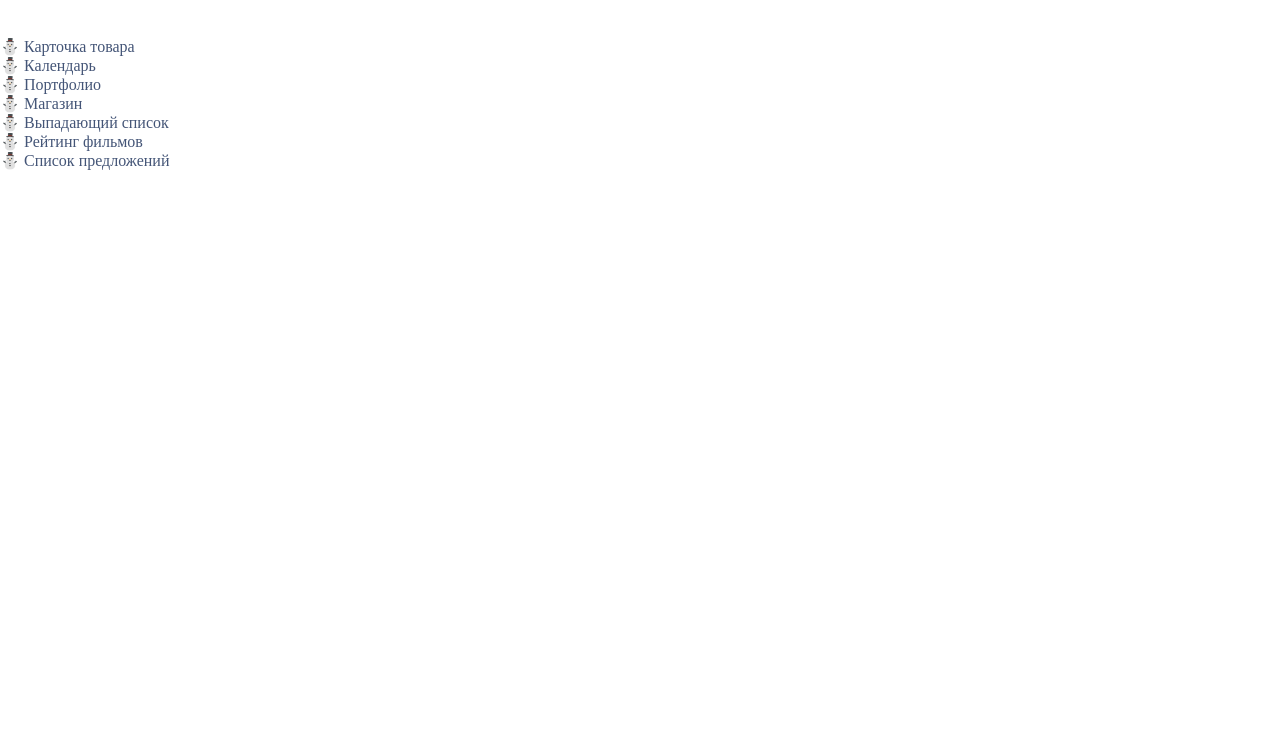
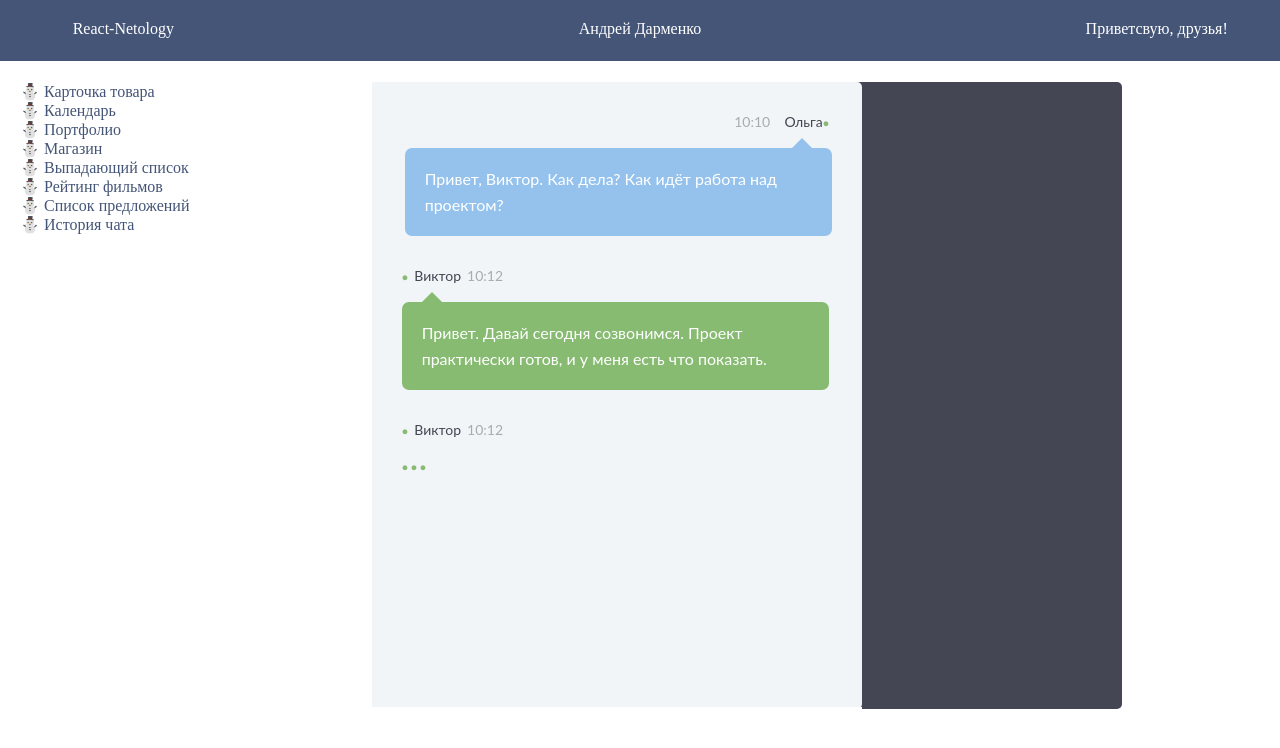
Before and after one commit to IamFenniks/react-netology, a React (Create React App) app: page /chat in a window 1280 px wide. Shown: the top 748 px of the page. Built offline with nearby package versions, Linux system fonts and the light colour scheme; a web font is replaced by a local one.

Commit message:
HW 3/3 is started. Go on...

```diff
--- a/src/App.css
+++ b/src/App.css
@@ -591,13 +591,25 @@ button:hover {
     "top_nav top_nav top_nav top_nav top_nav top_nav"
     "side_nav m-content m-content m-content m-content m-content";
     margin:0 auto;
-  padding:1rem 0;
+  padding:0;
   /* width:calc(100% - 5rem); */
 }
 .side_nav a{color: #457;}
-.top_nav{grid-area: top_nav; height: 21px;}
+.top_nav{
+  grid-area: top_nav;
+  display: grid;
+  grid-template-columns: 2fr 8fr 2fr;
+  text-align: center;
+  min-height: 21px;
+  padding: 20px;
+  background-color: #457;
+  color: #fff;
+  position: relative;
+  z-index: 35;
+  border-bottom: 1px solid #fff;
+}
 .top_nav nav{padding: 21px;}
-.side_nav{grid-area: side_nav; position: relative; z-index: 100;}
+.side_nav{grid-area: side_nav; position: relative; z-index: 100; padding: 20px;}
 .m-content{grid-area: m-content;}
 
 
@@ -1036,7 +1048,210 @@ top:5px;
 
 
 /* HomeWork 3/3 ---- START */
+/*
+*, *:before, *:after {
+  box-sizing: border-box;
+} */
 
+.chat-container {
+  margin: 0 auto;
+  width: 750px;
+  background: #444753;
+  font: 14px/20px "Lato", Arial, sans-serif;
+  color: white;
+  border-radius: 5px;
+  margin-top: 20px;
+}
+
+.people-list {
+  width: 260px;
+  float: left;
+}
+.people-list .search {
+  padding: 20px;
+}
+.people-list input {
+  border-radius: 3px;
+  border: none;
+  padding: 14px;
+  color: white;
+  background: #6A6C75;
+  width: 90%;
+  font-size: 14px;
+}
+.people-list .fa-search {
+  position: relative;
+  left: -25px;
+}
+.people-list ul {
+  padding: 20px;
+  height: 770px;
+}
+.people-list ul li {
+  padding-bottom: 20px;
+}
+.people-list img {
+  float: left;
+}
+.people-list .about {
+  float: left;
+  margin-top: 8px;
+}
+.people-list .about {
+  padding-left: 8px;
+}
+.people-list .status {
+  max-width: 150px;
+  color: #92959E;
+}
+
+.chat {
+  width: 490px;
+  float: left;
+  background: #F2F5F8;
+  border-top-right-radius: 5px;
+  border-bottom-right-radius: 5px;
+  color: #434651;
+}
+.chat .chat-header {
+  padding: 20px;
+  border-bottom: 2px solid white;
+}
+.chat .chat-header img {
+  float: left;
+}
+.chat .chat-header .chat-about {
+  float: left;
+  padding-left: 10px;
+  margin-top: 6px;
+}
+.chat .chat-header .chat-with {
+  font-weight: bold;
+  font-size: 16px;
+}
+.chat .chat-header .chat-num-messages {
+  color: #92959E;
+}
+.chat .chat-header .fa-star {
+  float: right;
+  color: #D8DADF;
+  font-size: 20px;
+  margin-top: 12px;
+}
+.chat .chat-history {
+  padding: 30px 30px 20px;
+  border-bottom: 2px solid white;
+  overflow-y: scroll;
+  height: 575px;
+}
+.chat .chat-history .message-data {
+  margin-bottom: 15px;
+}
+.chat .chat-history .message-data-time {
+  color: #a8aab1;
+  padding-left: 6px;
+}
+.chat .chat-history .message {
+  color: white;
+  padding: 18px 20px;
+  line-height: 26px;
+  font-size: 16px;
+  border-radius: 7px;
+  margin-bottom: 30px;
+  width: 90%;
+  position: relative;
+}
+.chat .chat-history .message:after {
+  bottom: 100%;
+  left: 7%;
+  border: solid transparent;
+  content: " ";
+  height: 0;
+  width: 0;
+  position: absolute;
+  pointer-events: none;
+  border-bottom-color: #86BB71;
+  border-width: 10px;
+  margin-left: -10px;
+}
+.chat .chat-history .my-message {
+  background: #86BB71;
+}
+.chat .chat-history .other-message {
+  background: #94C2ED;
+}
+.chat .chat-history .other-message:after {
+  border-bottom-color: #94C2ED;
+  left: 93%;
+}
+.chat .chat-message {
+  padding: 30px;
+}
+.chat .chat-message textarea {
+  width: 100%;
+  border: none;
+  padding: 10px 20px;
+  font: 14px/22px "Lato", Arial, sans-serif;
+  margin-bottom: 10px;
+  border-radius: 5px;
+  resize: none;
+}
+.chat .chat-message .fa-file-o, .chat .chat-message .fa-file-image-o {
+  font-size: 16px;
+  color: gray;
+  cursor: pointer;
+}
+.chat .chat-message button {
+  float: right;
+  color: #94C2ED;
+  font-size: 16px;
+  text-transform: uppercase;
+  border: none;
+  cursor: pointer;
+  font-weight: bold;
+  background: #F2F5F8;
+}
+.chat .chat-message button:hover {
+  color: #75b1e8;
+}
+
+.online, .offline, .me {
+  margin-right: 3px;
+  font-size: 10px;
+}
+
+.online {
+  color: #86BB71;
+}
+
+.offline {
+  color: #E38968;
+}
+
+.me {
+  color: #94C2ED;
+}
+
+.align-left {
+  text-align: left;
+}
+
+.align-right {
+  text-align: right;
+}
+
+.float-right {
+  float: right;
+}
+
+.clearfix:after {
+  visibility: hidden;
+  display: block;
+  font-size: 0;
+  content: " ";
+  clear: both;
+  height: 0;
+}
 /* HomeWork 3/3 ---- END */
 
 
--- a/src/App.js
+++ b/src/App.js
@@ -9,6 +9,7 @@ import Store from "./components/hw2/layouts/Store";
 import Dropdown from "./components/hw2/dropdown/Dropdown";
 import Stars from "./components/hw3/films/Stars";
 import Listing from "./components/hw3/listing/Listing";
+import Chat from "./components/hw3/chat/Chat";
 
 function App() {
   const item = {
@@ -23,7 +24,8 @@ function App() {
 
   const items = [];
 
-// console.log(parsedData);
+  const list  = [];
+
 // console.log(items);
 
   return (
@@ -40,6 +42,7 @@ function App() {
         <Route path="/dropdown" element={<Dropdown />} />
         <Route path="/stars" element={<Stars count={4} />} />
         <Route path="/listing" element={<Listing items={ items } />} />
+        <Route path="/chat" element={<Chat list ={ list  } />} />
       </Routes>
     </div>
   );
--- a/src/components/header/top-nav/TopNav.jsx
+++ b/src/components/header/top-nav/TopNav.jsx
@@ -5,7 +5,9 @@ import './../../../App.css';
 const TopNav = () => {
     return (
         <div className="top_nav">
-
+            <div>React-Netology</div>
+            <div>Андрей Дарменко</div>
+            <div>Приветсвую, друзья!</div>
         </div>
     );
 }
--- /dev/null
+++ b/src/components/hw3/chat/Chat.jsx
@@ -0,0 +1,48 @@
+import React from "react";
+import MessageHistory from "./MessageHistory";
+
+const messages = [{
+    id: 'chat-5-1090',
+    from: { name: 'Ольга' },
+    type: 'response',
+    time: '10:10',
+    text: 'Привет, Виктор. Как дела? Как идёт работа над проектом?'
+  }, {
+    id: 'chat-5-1091',
+    from: { name: 'Виктор' },
+    type: 'message',
+    time: '10:12',
+    text: 'Привет. Давай сегодня созвонимся. Проект практически готов, и у меня есть что показать.'
+  }, {
+    id: 'chat-5-1092',
+    from: { name: 'Ольга' },
+    type: 'response',
+    time: '10:14',
+    text: 'Не уверена, что сегодня получится. Всё ещё в офисе. Давай уточню через час. Возникли ли какие-либо проблемы на последней стадии проекта?'
+  }, {
+    id: 'chat-5-1093',
+    from: { name: 'Виктор' },
+    type: 'message',
+    time: '10:20',
+    text: 'Нет, всё прошло гладко. Очень хочу показать всё команде.'
+  }, {
+    id: 'chat-5-1094',
+    from: { name: 'Виктор' },
+    type: 'typing',
+    time: '10:31'
+  }];
+
+const Chat = ({ list }) => {
+    list = messages;
+    return (
+        <div className="clearfix chat-container m-content">
+          <div className="chat">
+            <div className="chat-history">
+              <MessageHistory list={list} />
+            </div>
+          </div>
+        </div>
+      );
+}
+
+export default Chat;
--- /dev/null
+++ b/src/components/hw3/chat/MessageHistory.jsx
@@ -0,0 +1,25 @@
+import React from "react";
+import Message from "./messages/Message";
+import Response from "./messages/Response";
+import Typing from "./messages/Typing";
+import PropTypes from "prop-types";
+
+const MessageHistory = ({ list }) => {
+    return (
+        <ul>
+            <Response from={list.from} message={list} />
+            <Message from={list.from} message={list} />
+            <Typing from={list.from} message={list} />
+        </ul>
+    );
+}
+
+MessageHistory.propTypes = {
+    id: PropTypes.string.isRequired,
+    from: { name: PropTypes.object.isRequired },
+    type: PropTypes.string.isRequired,
+    time: PropTypes.string.isRequired,
+    text: PropTypes.string
+}
+
+export default MessageHistory;
--- /dev/null
+++ b/src/components/hw3/chat/messages/Message.jsx
@@ -0,0 +1,17 @@
+import React from "react";
+
+const Message = (props) => {
+    return (
+        <li>
+            <div className="message-data">
+                <span className="message-data-name"><span className="online">&#9679;</span> Виктор</span>
+                <span className="message-data-time">10:12</span>
+            </div>
+            <div className="message my-message">
+                Привет. Давай сегодня созвонимся. Проект практически готов, и у меня есть что показать.
+            </div>
+        </li>
+    );
+}
+
+export default Message;
--- /dev/null
+++ b/src/components/hw3/chat/messages/Response.jsx
@@ -0,0 +1,18 @@
+import React from "react";
+
+const Response = (props) => {
+    return (
+        <li className="clearfix">
+            <div className="message-data align-right">
+                <span className="message-data-time">10:10</span> &nbsp; &nbsp;
+                <span className="message-data-name">Ольга</span>
+                <span className="online">&#9679;</span>
+            </div>
+            <div className="message other-message float-right">
+                Привет, Виктор. Как дела? Как идёт работа над проектом?
+            </div>
+        </li>
+    );
+}
+
+export default Response;
--- /dev/null
+++ b/src/components/hw3/chat/messages/Typing.jsx
@@ -0,0 +1,19 @@
+import React from "react";
+
+const Typing = (props) => {
+    return (
+        <li>
+            <div className="message-data">
+                <span className="message-data-name"><span className="online">&#9679;</span> Виктор</span>
+                <span className="message-data-time">10:12</span>
+            </div>
+            <div className="">
+                <span className="online">&#9679;</span>
+                <span className="online 2">&#9679;</span>
+                <span className="online 3">&#9679;</span>
+            </div>
+        </li>
+    );
+}
+
+export default Typing;
--- a/src/components/sidebar/SideNav.jsx
+++ b/src/components/sidebar/SideNav.jsx
@@ -13,6 +13,7 @@ const SideNav = () => {
                 <div>&#x26C4; <Link to='dropdown'>Выпадающий список</Link></div>
                 <div>&#x26C4; <Link to='stars'>Рейтинг фильмов</Link></div>
                 <div>&#x26C4; <Link to='listing'>Список предложений</Link></div>
+                <div>&#x26C4; <Link to='chat'>История чата</Link></div>
             </nav>
         </div>
     );
```
